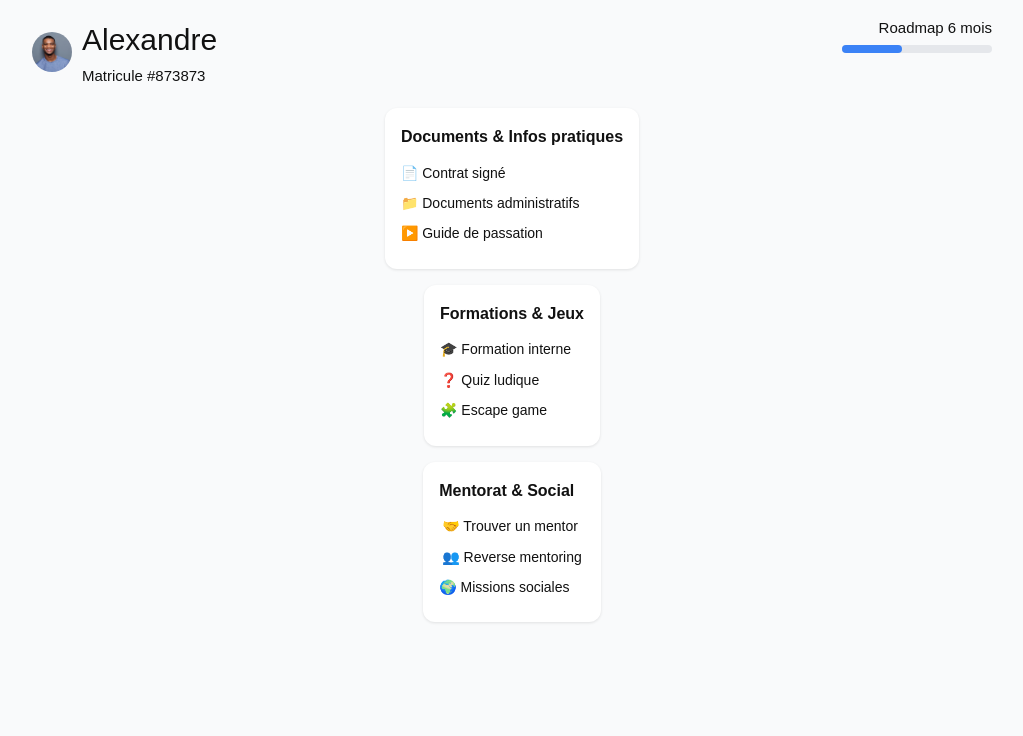
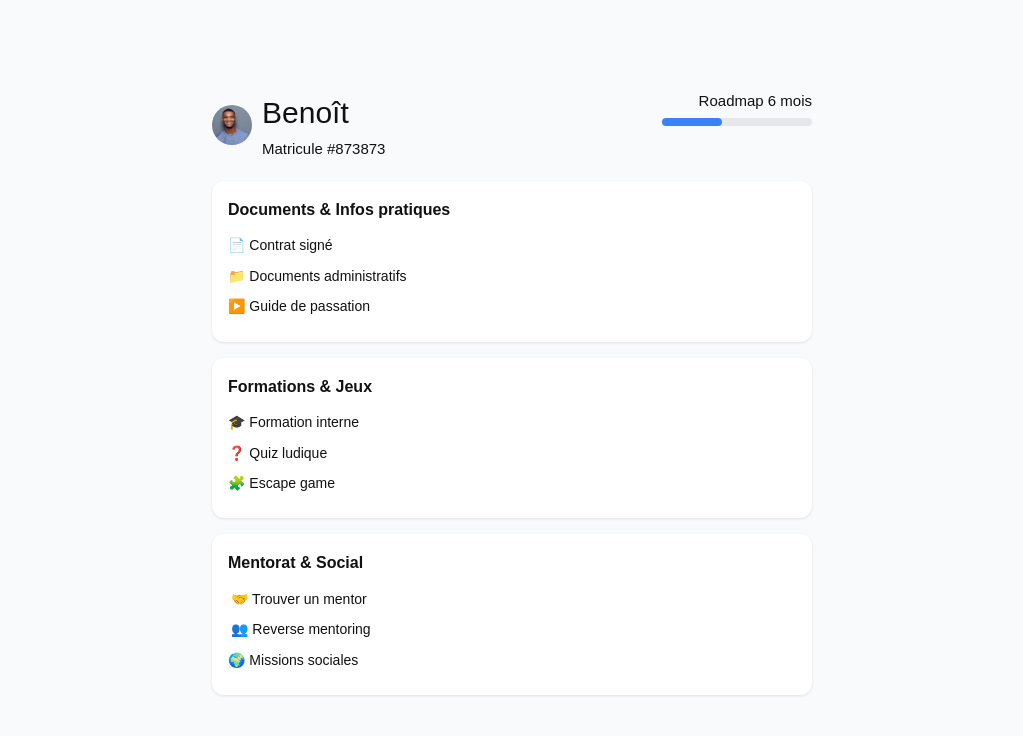
Before and after one commit to LouisonLongprez/Tech4good, a Vue app: page / in a window 1280 px wide. Shown: the top 736 px of the page, without its empty margins (160-1183 px from the left). Built offline with nearby package versions, Linux system fonts and the light colour scheme.

Commit message:
[ADD] c bon

```diff
--- a/src/components/Home.vue
+++ b/src/components/Home.vue
@@ -3,9 +3,10 @@
     <!-- Header -->
     <header class="header">
       <div class="user-info">
-          <img src="./personalpicture.png" class="avatar" />
+        <!-- Avatar personnel -->
+        <img src="./personalpicture.png" class="avatar" />
         <div>
-          <h1>Alexandre</h1>
+          <h1>Benoît</h1>
           <p>Matricule #873873</p>
         </div>
       </div>
@@ -21,7 +22,9 @@
     <section class="card">
       <h2>Documents & Infos pratiques</h2>
       <ul>
-        <li>📄 Contrat signé</li>
+        <li>
+          <button class="link-btn" @click="showModal = true">📄 Contrat signé</button>
+        </li>
         <li>📁 Documents administratifs</li>
         <li>▶️ Guide de passation</li>
       </ul>
@@ -52,11 +55,22 @@
         <li>🌍 Missions sociales</li>
       </ul>
     </section>
+
+    <!-- Modal -->
+    <div v-if="showModal" class="modal-overlay" @click.self="showModal = false">
+      <div class="modal">
+        <button class="close-btn" @click="showModal = false">✖</button>
+        <img :src="contractImg" alt="Contrat signé" class="modal-img" />
+      </div>
+    </div>
   </div>
 </template>
 
 <script setup>
-// pas de logique encore
+import { ref } from "vue";
+import contractImg from "@/assets/Faux_contrat.jpg"; // image du contrat
+
+const showModal = ref(false);
 </script>
 
 <style scoped>
@@ -67,16 +81,19 @@
   display: flex;
   flex-direction: column;
   align-items: center;
+  justify-content: center;
+  padding: 0;
   font-family: sans-serif;
   color: #111;
-  padding: 16px;
+}
+.home > * {
+  width: 100%;
+  max-width: 600px;
 }
 
 .header {
   display: flex;
   justify-content: space-between;
-  width: 100%;
-  max-width: 960px;
   margin-bottom: 20px;
 }
 
@@ -112,14 +129,6 @@
   border-radius: 4px;
 }
 
-.cards-grid {
-  display: grid;
-  grid-template-columns: repeat(3, 1fr);
-  gap: 16px;
-  width: 100%;
-  max-width: 960px;
-}
-
 .card {
   background: #fff;
   border-radius: 12px;
@@ -143,4 +152,59 @@
   margin-bottom: 8px;
   font-size: 14px;
 }
+
+/* bouton style lien */
+.link-btn {
+  background: none;
+  border: none;
+  padding: 0;
+  font-size: 14px;
+  cursor: pointer;
+  color: inherit;
+  text-align: left;
+}
+.link-btn:hover {
+  text-decoration: underline;
+}
+
+/* MODALE */
+.modal-overlay {
+  position: fixed;
+  top: 0;
+  left: 0;
+  width: 100%;
+  height: 100%;
+  background: rgba(0,0,0,0.6);
+  display: flex;
+  align-items: center;
+  justify-content: center;
+  z-index: 1000;
+}
+
+.modal {
+  position: relative;
+  background: #fff;
+  padding: 10px;
+  border-radius: 12px;
+  box-shadow: 0 2px 8px rgba(0,0,0,0.3);
+  max-width: 90%;
+  max-height: 90%;
+}
+
+.modal-img {
+  max-width: 100%;
+  max-height: 80vh;
+  object-fit: contain;
+  border-radius: 8px;
+}
+
+.close-btn {
+  position: absolute;
+  top: 8px;
+  right: 8px;
+  background: none;
+  border: none;
+  font-size: 18px;
+  cursor: pointer;
+}
 </style>
```
